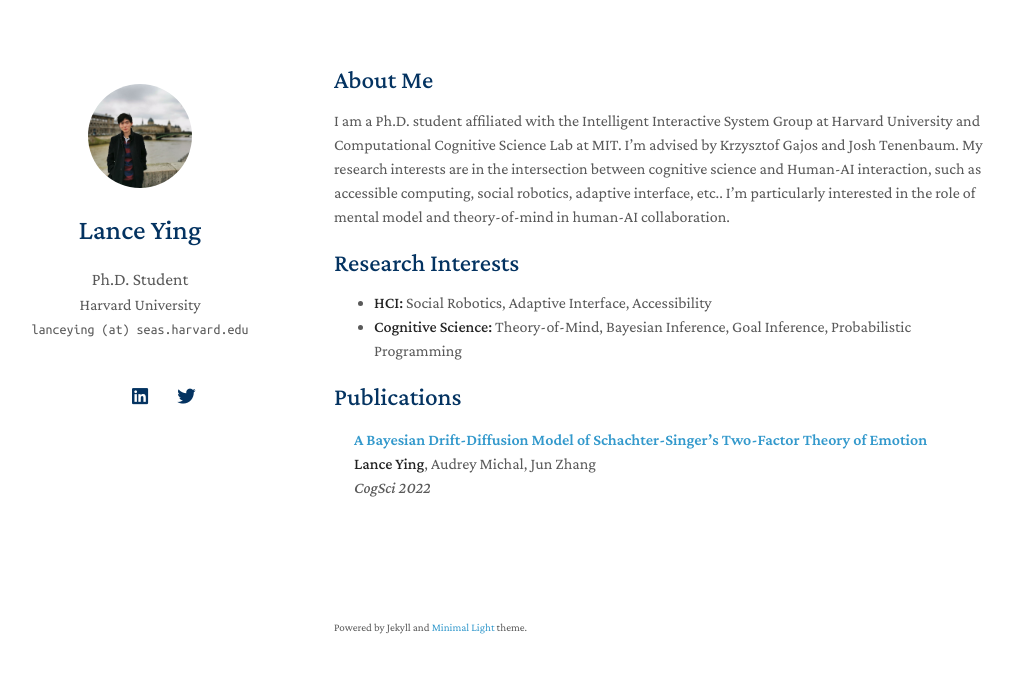
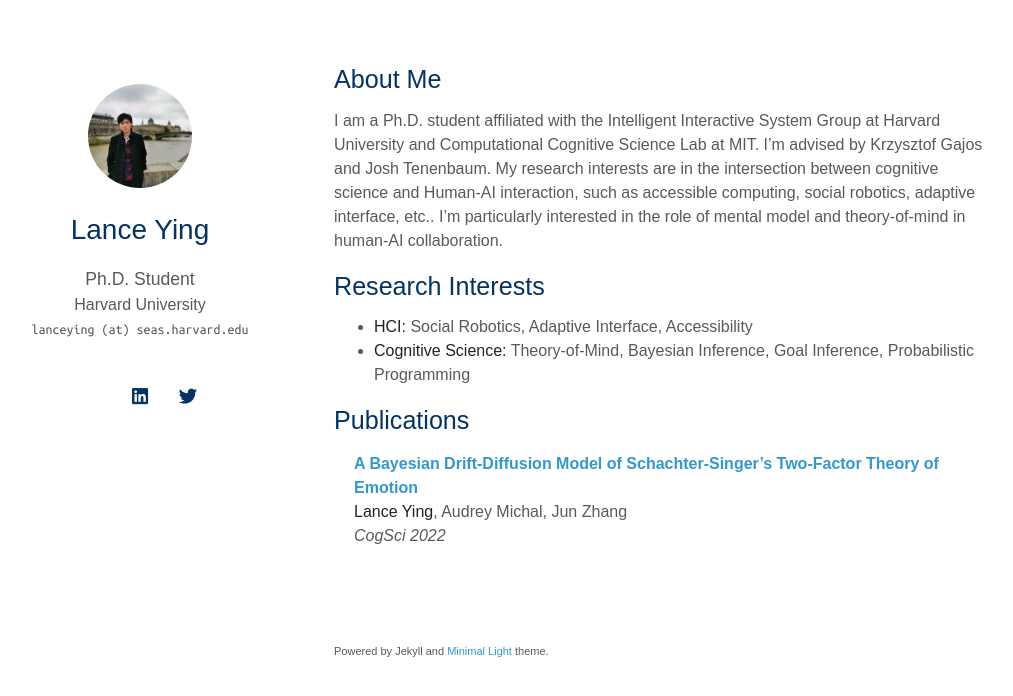
Before and after one commit to lance-ying/lance-ying.github.io, a Jekyll site: the page built from index.md, in a window 1280 px wide. Shown: the top 696 px of the page, without its empty margins (136-1149 px from the left). Built offline with Jekyll 4.4.1, drawn with Linux system fonts in a browser that asks for light colours; nearby versions of some CDN libraries; a style sheet for code colours, icons or effects is not loaded; our own code applies the rules of GitHub Pages for plain Markdown files.

Commit message:
Update homepage.html

```diff
--- a/_layouts/homepage.html
+++ b/_layouts/homepage.html
@@ -25,7 +25,8 @@
     <link rel="stylesheet" href="./assets/css/publications.css">
 
   </head>
-  <body>
+
+  <body style="font-family: sans-serif">
     <div class="wrapper">
       <header>
 
```
